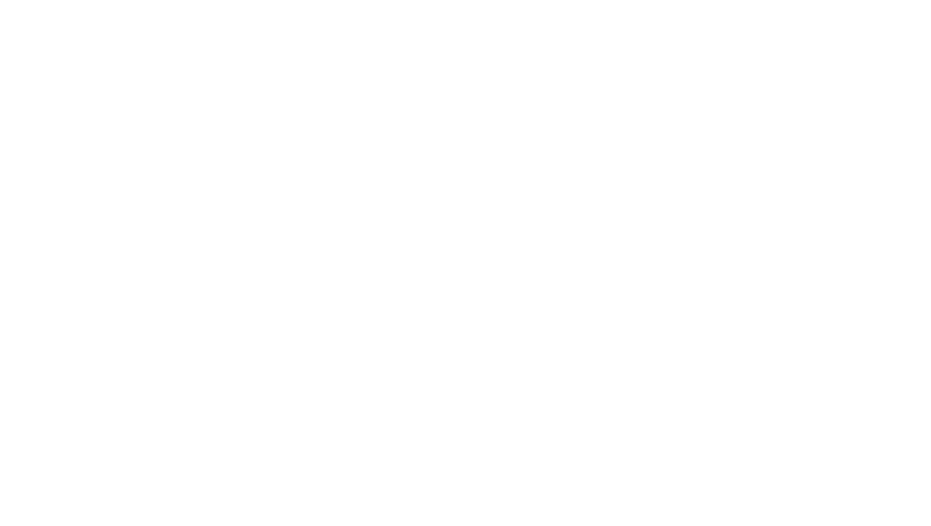
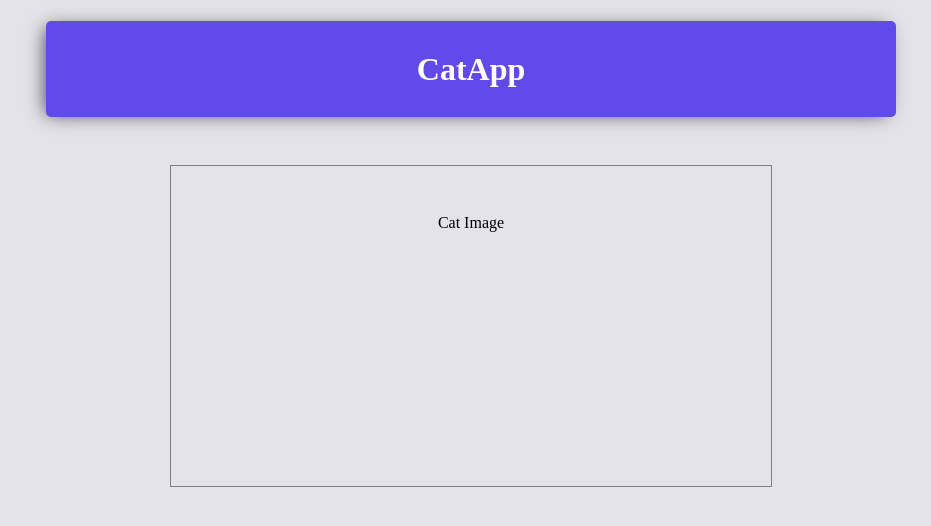
Before and after one commit to pichar376/catApp, a plain HTML site: page index.html in a window 1280 px wide. Shown: the whole page, without its empty margins (169-1100 px from the left). Drawn offline with Linux system fonts and the light colour scheme.

```diff
--- /dev/null
+++ b/index.css
@@ -0,0 +1,32 @@
+body {
+  background-color: #e4e3ea;
+}
+
+header {
+  background-color: #604bea;
+  height: 6rem;
+  max-width: 850px;
+  min-width: 250px;
+  margin: 0 auto;
+  border-radius: 5px;
+  box-shadow: -5px 2px 18px -5px rgba(0, 0, 0, 0.75);
+}
+header > h1 {
+  text-align: center;
+  line-height: 6rem;
+  color: white;
+}
+
+.images-random {
+  margin-top: 3rem;
+}
+
+main {
+  display: flex;
+  justify-content: center;
+  border: thin solid grey;
+  height: 40vh;
+  max-width: 600px;
+  min-width: 300px;
+  margin: 3rem auto;
+}
--- a/index.html
+++ b/index.html
@@ -5,11 +5,20 @@
   <meta charset="UTF-8">
   <meta http-equiv="X-UA-Compatible" content="IE=edge">
   <meta name="viewport" content="width=device-width, initial-scale=1.0">
+  <link rel="stylesheet" href="/index.css">
   <title>Document</title>
 </head>
 
 <body>
-
+  <header>
+    <h1>CatApp</h1>
+  </header>
+  <main>
+    <article class="images-random">
+      Cat Image
+    </article>
+  </main>
+  <script src="/index.js"></script>
 </body>
 
 </html>
--- a/index.js
+++ b/index.js
@@ -0,0 +1 @@
+console.log("hola mundo")
```
